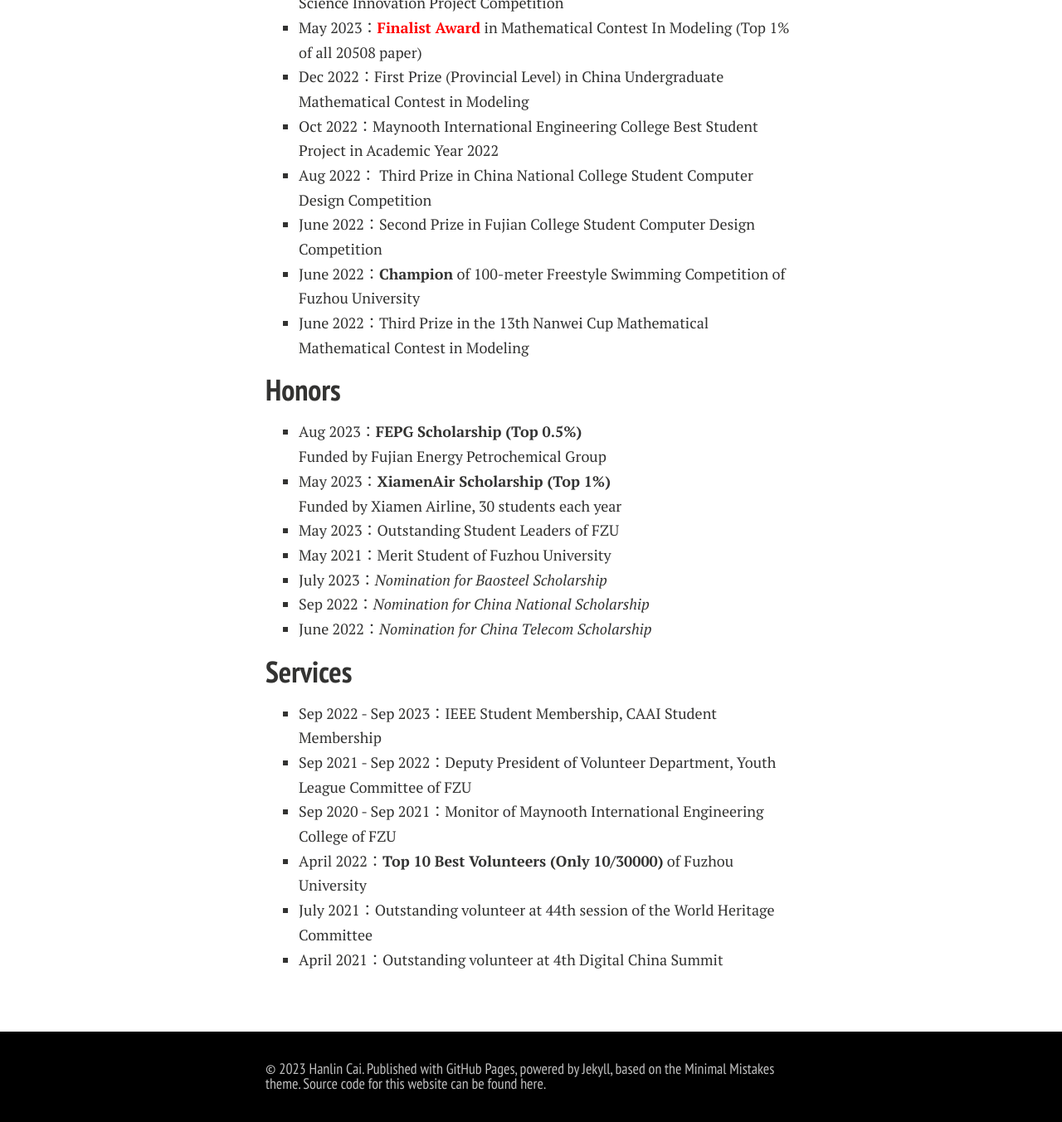
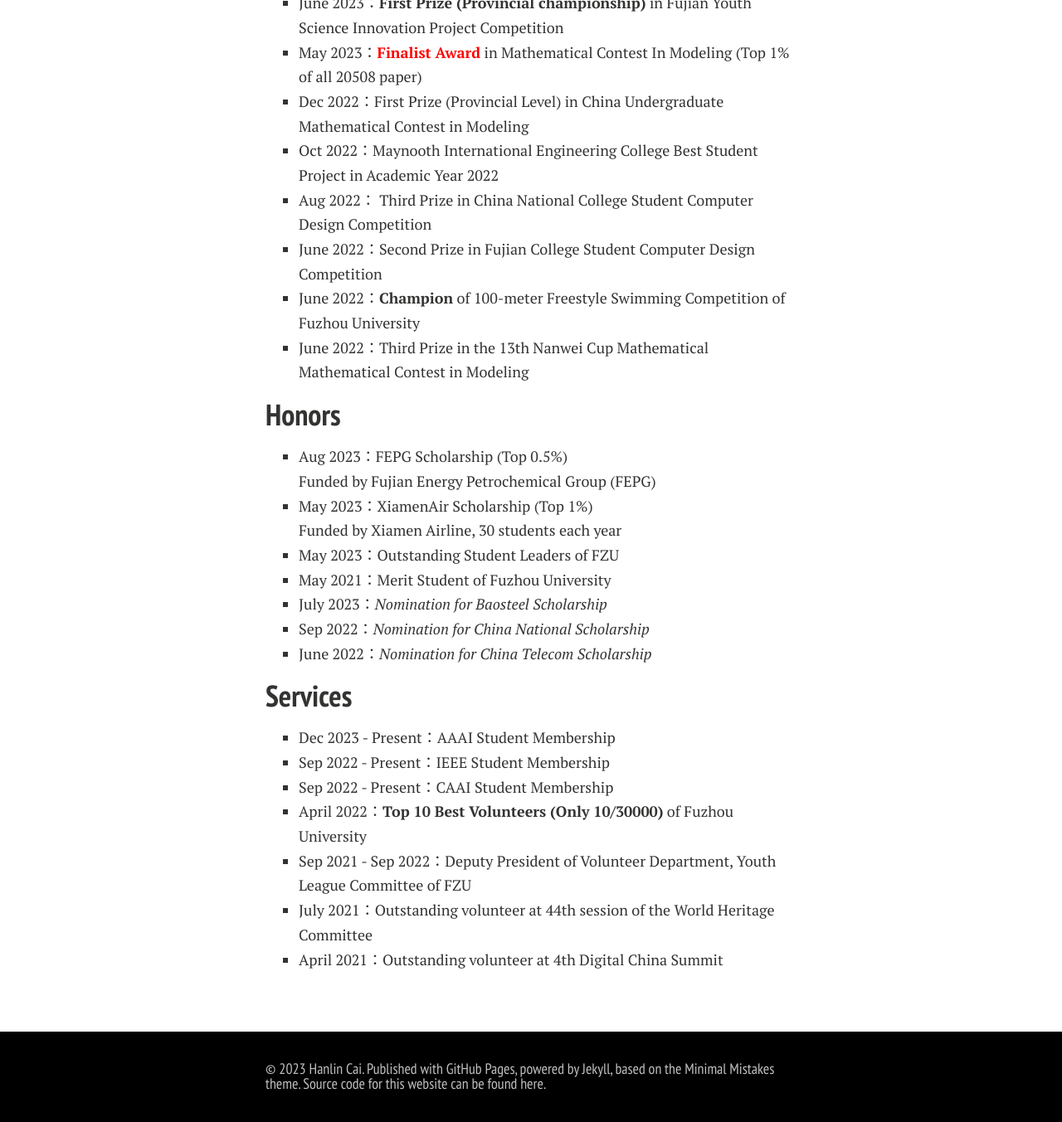
Before and after one commit to GuangLun2000/GuangLun2000.github.io, a Jekyll site: the page built from awards.md, in a window 1280 px wide and 1400 px high, scrolled down 925 px. Shown: the top 1353 px of the window at 83% size. Built offline with Jekyll 4.4.1, drawn with Linux system fonts in a browser that asks for light colours; nearby versions of some CDN libraries; comment, search, counter and statistics services are not loaded; a style sheet for code colours, icons or effects is not loaded; some of the changed text lies outside the part shown.

Commit message:
Update awards.md

```diff
--- a/awards.md
+++ b/awards.md
@@ -4,19 +4,20 @@
 title: Awards
 ---
 
-Lastest Update: 27th Aug 2023 &nbsp; [中文版本 (Chinese Version)](https://caihanlin.com/file/awards-zh/)
+Lastest Update: 18th Dec 2023 &nbsp; [中文版本 (Chinese Version)](https://caihanlin.com/file/awards-zh/)
 
 ## Scholarships
 
-- August 2023：**FEPG Scholarship** (about $1400)<br>One of the highest undergraduate awards at FZU.
-- May 2023：**XiamenAir Scholarship** (about $600)<br>One of the highest undergraduate awards at FZU
+- Dec 2023：**<font color='red'>AAAI-24 Undergraduate Consortium Scholarship</font>** ($2000)
+- Aug 2023：**FEPG Scholarship** ($1400)<br>One of the highest undergraduate awards at FZU.
+- May 2023：**XiamenAir Scholarship** ($600)<br>One of the highest undergraduate awards at FZU
 - Oct 2023：Best Academic Performance of Maynooth (€100)
 - Oct 2022：Best Student Project Award of Maynooth (€100)
-- March 2023：Second Prize Scholarship of FZU ($1400)
+- Mar 2023：Second Prize Scholarship of FZU ($1400)
 - Sep 2022：First Prize Scholarship of FZU ($2100)
-- March 2022：First Prize Scholarship of FZU ($2100)
+- Mar 2022：First Prize Scholarship of FZU ($2100)
 - Sep 2021：Third Prize Scholarship of FZU ($700)
-- March 2021：First Prize Scholarship of FZU ($2100)<br>Combined degree scholarship between FZU and Maynooth.<br>
+- Mar 2021：First Prize Scholarship of FZU ($2100)<br>Combined degree scholarship between FZU and Maynooth.<br>
 
 ## Competitions
 
@@ -35,8 +36,8 @@
 
 ## Honors
 
-- Aug 2023：**FEPG Scholarship (Top 0.5%)**<br>Funded by Fujian Energy Petrochemical Group
-- May 2023：**XiamenAir Scholarship (Top 1%)**<br>Funded by Xiamen Airline, 30 students each year
+- Aug 2023：FEPG Scholarship (Top 0.5%)<br>Funded by Fujian Energy Petrochemical Group (FEPG)
+- May 2023：XiamenAir Scholarship (Top 1%)<br>Funded by Xiamen Airline, 30 students each year
 - May 2023：Outstanding Student Leaders of FZU
 - May 2021：Merit Student of Fuzhou University
 - July 2023：*Nomination for Baosteel Scholarship*
@@ -45,9 +46,10 @@
 
 ## Services
 
-- Sep 2022 - Sep 2023：IEEE Student Membership, CAAI Student Membership
+- Dec 2023 - Present：AAAI Student Membership
+- Sep 2022 - Present：IEEE Student Membership
+- Sep 2022 - Present：CAAI Student Membership
+- April 2022：**Top 10 Best Volunteers (Only 10/30000)** of Fuzhou University
 - Sep 2021 - Sep 2022：Deputy President of Volunteer Department, Youth League Committee of FZU
-- Sep 2020 - Sep 2021：Monitor of Maynooth International Engineering College of FZU
-- April 2022：**Top 10 Best Volunteers (Only 10/30000)** of Fuzhou University
 - July 2021：Outstanding volunteer at 44th session of the World Heritage Committee
 - April 2021：Outstanding volunteer at 4th Digital China Summit<br>
```
